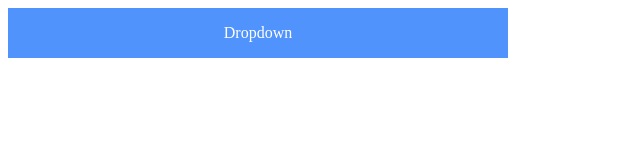
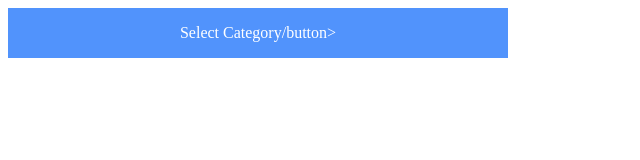
Before and after one commit to oliverstech/cdn-ui, a plain HTML site: page index.html in a window 1280 px wide. Shown: the whole page, without its empty margins (0-640 px from the left). Drawn offline with Linux system fonts and the light colour scheme.

Commit message:
Update index.html

```diff
--- a/index.html
+++ b/index.html
@@ -48,7 +48,7 @@
 </head>
 <body>
 <div class="dropdown">
-  <button onclick="Execute()" class="dropbtn">Dropdown</button>
+  <button onclick="Execute()" class="dropbtn">Select Category/button>
   <div id="Dropdown" class="dropdown-content">
     <a href="os">OSes</a>
     <a href="software">Software</a>
```
